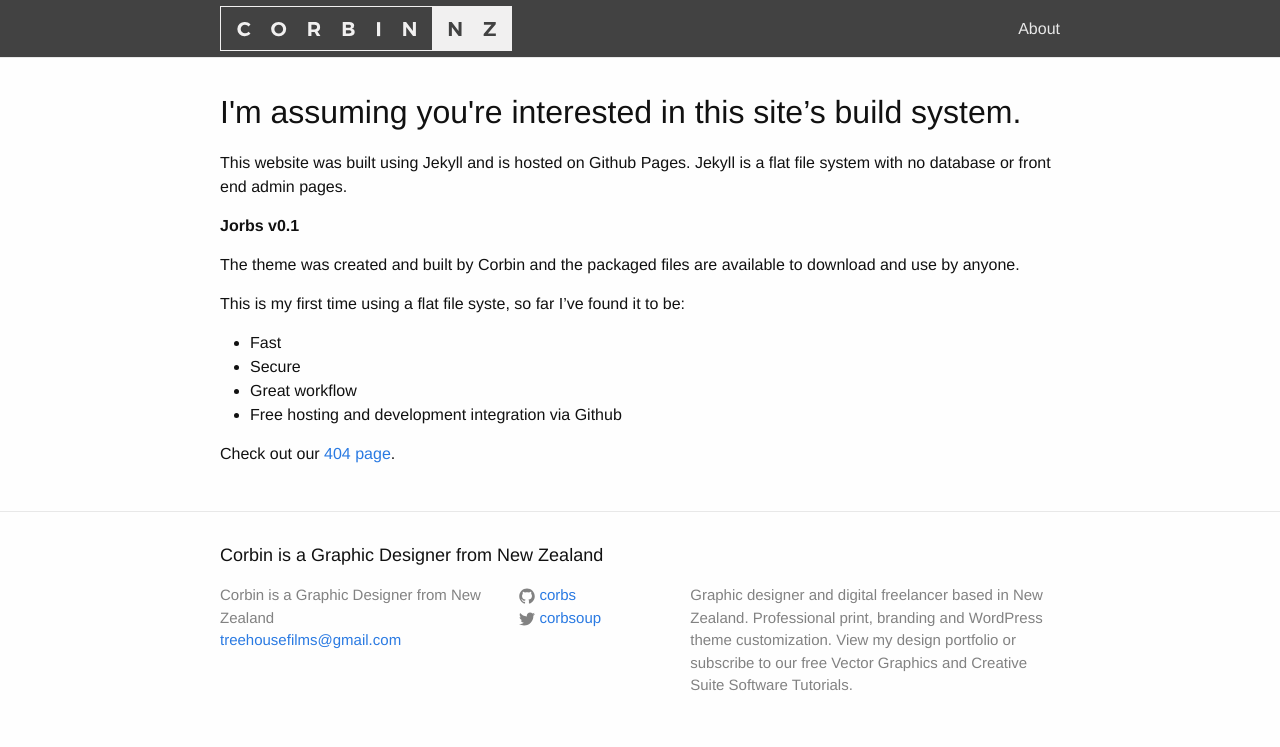
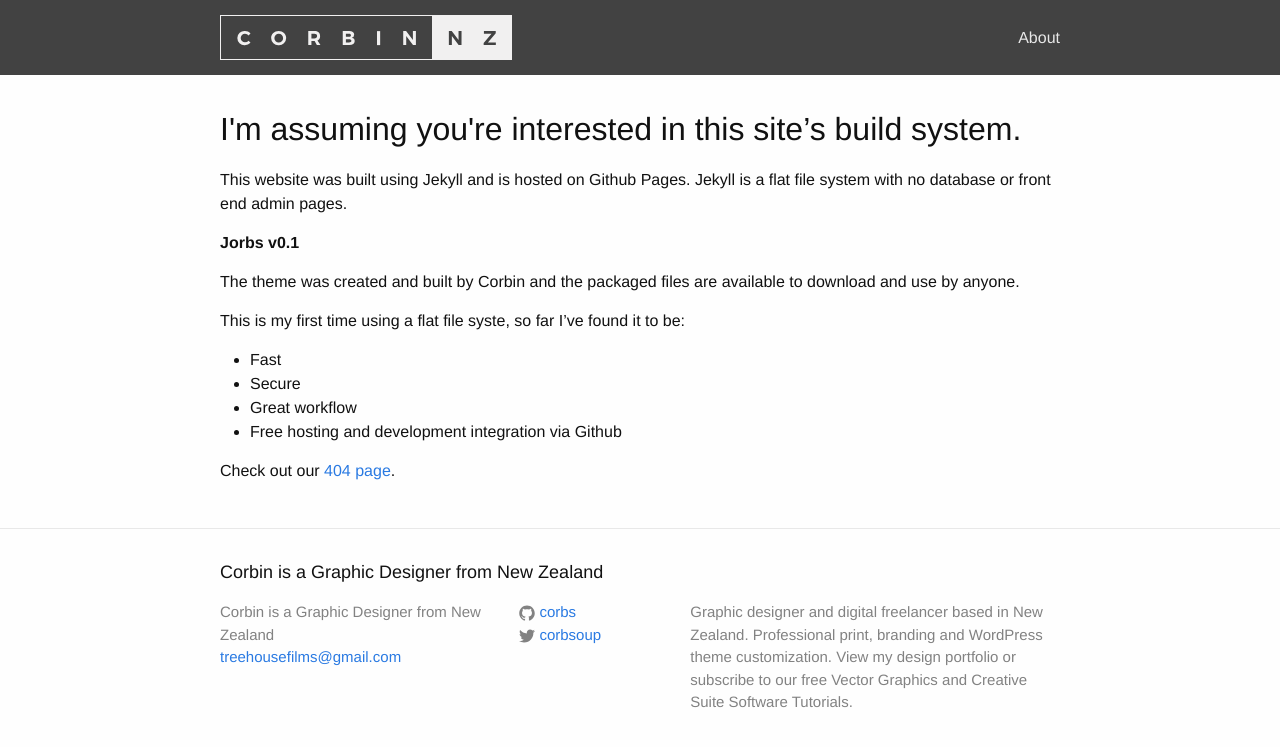
Before and after one commit to corbs/corbs.github.io, a Jekyll site: the page built from admin.md, in a window 1280 px wide. Shown: the top 747 px of the page. Built offline with Jekyll 4.4.1, drawn with Linux system fonts in a browser that asks for light colours.

Commit message:
Header height resize plus padding

```diff
--- a/_sass/_custom.scss
+++ b/_sass/_custom.scss
@@ -4,14 +4,12 @@
 background: url('../img/corbin_NZ.svg');
 width:292px;
 height:45px;
-margin-top:5px;
 text-indent: -999999px;
 }
 
 .hero {
-  width: 100%;
   background-color: #afafaf;
-  height:600px;
+  min-height:600px;
 }
 
 .fullscreen {
--- a/_sass/_layout.scss
+++ b/_sass/_layout.scss
@@ -2,9 +2,8 @@
  * Site header
  */
 .site-header {
-    border-top: 1px solid $grey-color-dark;
-    border-bottom: 1px solid $grey-color-light;
-    min-height: 56px;
+    min-height: 45px;
+    padding:15px 0;
     background-color: $grey-color-dark;
 
     // Positioning context for the mobile navigation icon
@@ -12,10 +11,6 @@
 }
 
 .site-title {
-    font-size: 26px;
-    font-weight: 300;
-    line-height: 56px;
-    letter-spacing: -1px;
     margin-bottom: 0;
     float: left;
 
@@ -27,7 +22,7 @@
 
 .site-nav {
     float: right;
-    line-height: 56px;
+    line-height: 45px;
 
     .menu-icon {
         display: none;
```
